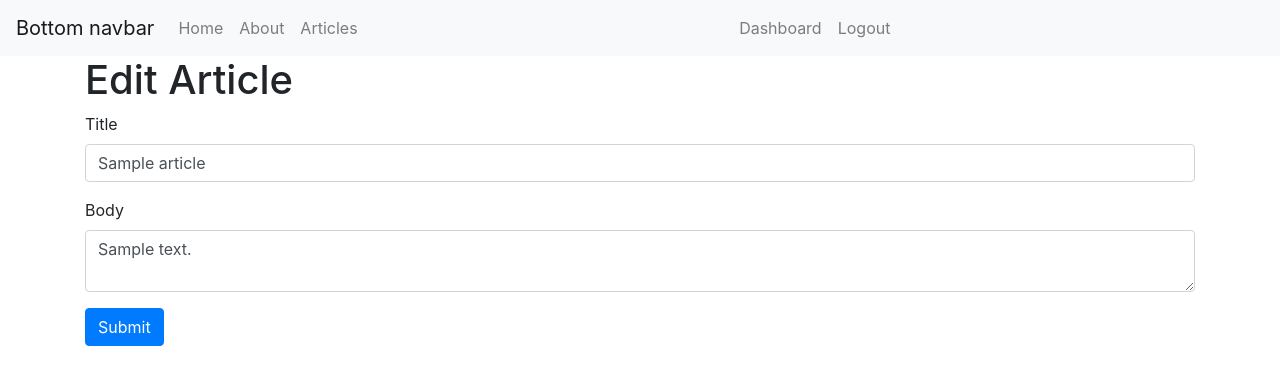
After one commit to anacodes/myflaskapp, a Flask app: page /edit_article/1 in a window 1280 px wide. The commit adds this page. Shown: the top 385 px of the page. Run offline with Flask 2, Linux system fonts and the light colour scheme; the visitor is signed in with stand-in values (Sample User, id 1); tables that the repository leaves empty or names only in its code hold one stand-in row (values such as "Sample post"); some libraries are stand-ins or nearby versions.

Commit message:
Added edit article

```diff
--- a/app.py
+++ b/app.py
@@ -146,7 +146,7 @@ def dashboard():
 
 class ArticleForm(Form):
     title = StringField('Title', [validators.Length(min=1, max=200)])
-    body  = StringField('Body', [validators.Length(min=3)])
+    body  = TextAreaField('Body', [validators.Length(min=3)])
 
 @app.route('/add_article', methods=['GET','POST'])
 @is_logged_in
@@ -166,6 +166,52 @@ def add_article():
         return redirect(url_for('dashboard'))
     return render_template('add_article.html', form=form)
 
+@app.route('/edit_article/<string:id>', methods=['GET','POST'])
+@is_logged_in
+def edit_article(id):
+
+    cur = mysql.connection.cursor()
+    result = cur.execute("SELECT * FROM articles WHERE id= %s", [id])
+    article = cur.fetchone()
+    cur.close()
+
+#changed
+    form = ArticleForm(formdata = request.form, obj=article)
+
+    form.title.data = article['title']
+    form.body.data = article['body']
+
+    print(form.body.data)
+
+    if request.method == 'POST' and form.validate():
+        # title = form.title.data
+        # body = form.body.data
+
+        title = request.form['title']
+        body = request.form['body']
+
+        cur = mysql.connection.cursor()
+        cur.execute("UPDATE articles SET title=%s, body=%s WHERE id=%s", (title, body, id))
+        mysql.connection.commit()
+        cur.close()
+
+        flash('Article updated', 'Success')
+
+        return redirect(url_for('dashboard'))
+    return render_template('edit_article.html', form=form)
+
+@app.route('/delete_article/<string:id>', methods=['POST'])
+@is_logged_in
+def delete_article(id):
+
+    cur = mysql.connection.cursor()
+    cur.execute("DELETE FROM articles WHERE id= %s",[id])
+    mysql.connection.commit()
+    cur.close()
+
+    flash('Article Deleted', 'success')
+    return redirect(url_for('dashboard'))
+
 if __name__ == '__main__':
     app.secret_key='secret123'
     app.run(debug=True)
--- a/templates/article.html
+++ b/templates/article.html
@@ -1,7 +1,7 @@
 {% extends 'layout.html' %}
 
 {% block body %}
- <!-- <div class="jumbotron text-center"> -->
+
  <h1>{{article.title}}</h1>
  <small>Written by {{article.author}} on {{article.create_date}}</small>
  <hr>
--- /dev/null
+++ b/templates/edit_article.html
@@ -0,0 +1,15 @@
+{% extends 'layout.html' %}
+
+{% block body %}
+  <h1>Edit Article</h1>
+  {% from "includes/_formhelpers.html" import render_field %}
+  <form method="POST" action="">
+    <div class="form-group">
+      {{ render_field(form.title, class_="form-control") }}
+    </div>
+    <div class="form-group">
+      {{ render_field(form.body, class_="form-control", id="editor") }}
+    </div>
+    <p><input class="btn btn-primary" type="submit" value="Submit">
+  </form>
+{% endblock %}
--- a/templates/layout.html
+++ b/templates/layout.html
@@ -7,12 +7,12 @@
         {% include 'includes/_navbar.html' %}
 
         <div class="container">
-            {% include 'includes/_messages.html' %}
+        {% include 'includes/_messages.html' %}
         {% block body %}{% endblock %}
         </div>
 
         <script src="https://stackpath.bootstrapcdn.com/bootstrap/4.3.1/js/bootstrap.min.js"></script>
-        <script src="//cdn.ckeditor.com/4.13.0/standard/ckeditor.js"></script>
+        <script src="//cdn.ckeditor.com/4.13.0/basic/ckeditor.js"></script>
         <script type="text/javascript">
          CKEDITOR.replace('editor')
         </script>
```
Also changed, not shown: templates/dashboard.html (+7 -2 lines).
